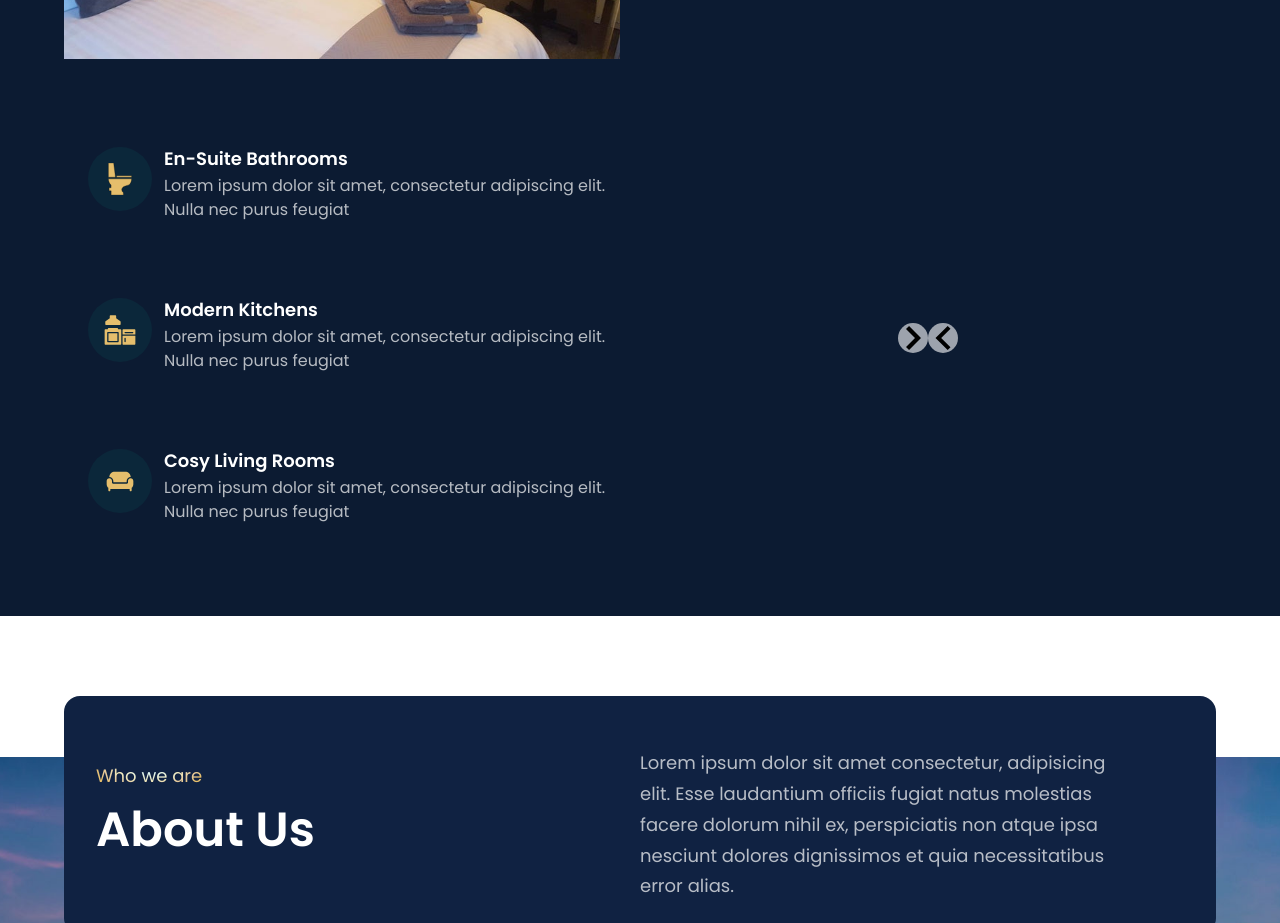
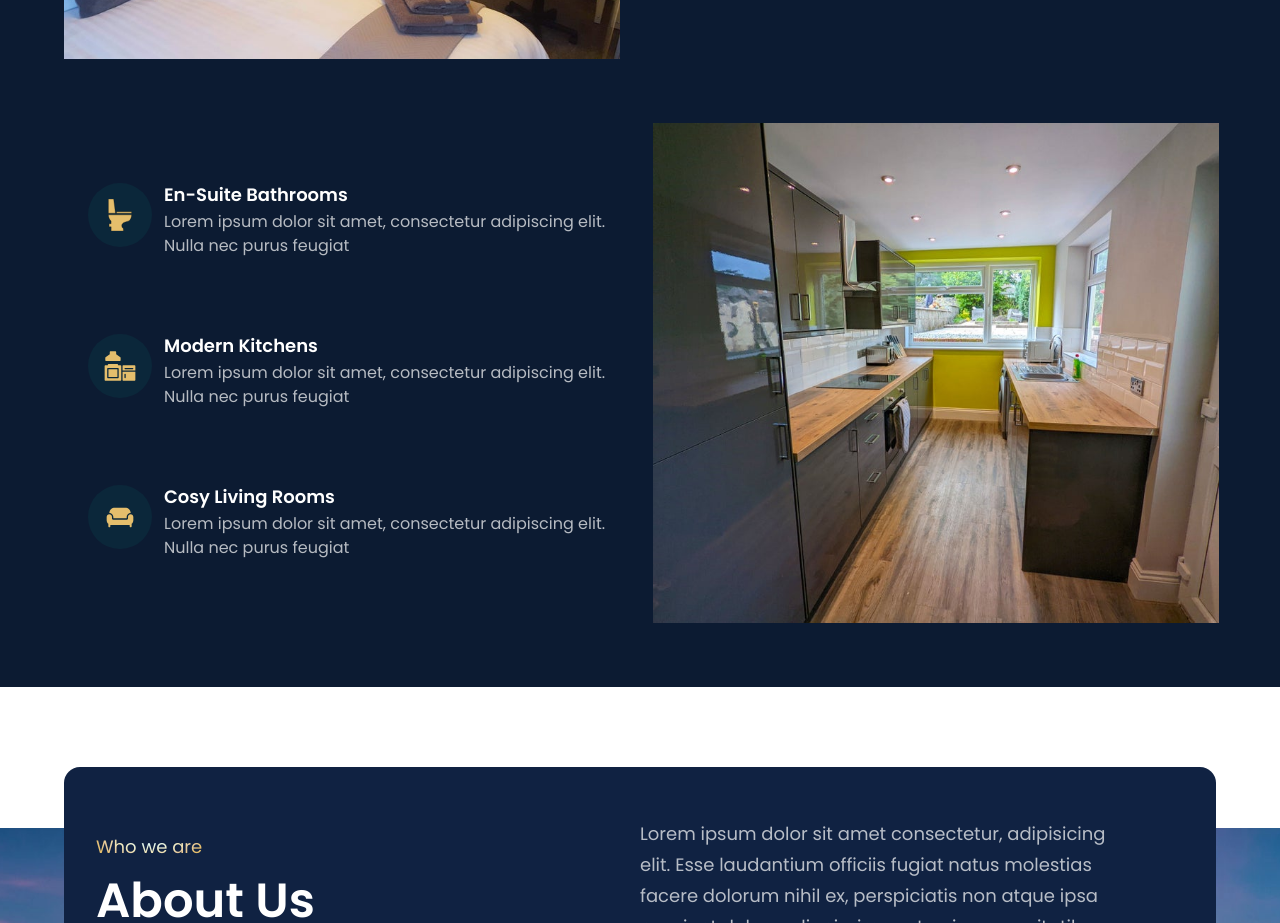
Before and after one commit to Jack-Camo/react-property-website, a React (Vite) app: page / in a window 1280 px wide. Shown: the part 1600-2523 px from the top of the page. Built offline with nearby package versions, Linux system fonts and the light colour scheme.

Commit message:
fix: temporarily set static image in slideshow

```diff
--- a/src/components/CardSlideshow.jsx
+++ b/src/components/CardSlideshow.jsx
@@ -56,13 +56,16 @@ const CardSlideshow = () => {
           )})}
         </Slide> */}
 
-        <Slide>
+        {/* <Slide>
           <div>
             <div style={{backgroundImage: `url(${slideImages[0].url})`}} className='flex flex-1'>
 
             </div>
           </div>
-        </Slide>
+        </Slide> */}
+
+        <img src={property_slides[1].image} alt='Bedroom' className='w-full h-auto object-cover max-h-[500px] ml-4' /> {/* max-w-[500px] max-h-[500px] */}
+
       </div>
     </div>
 
```
